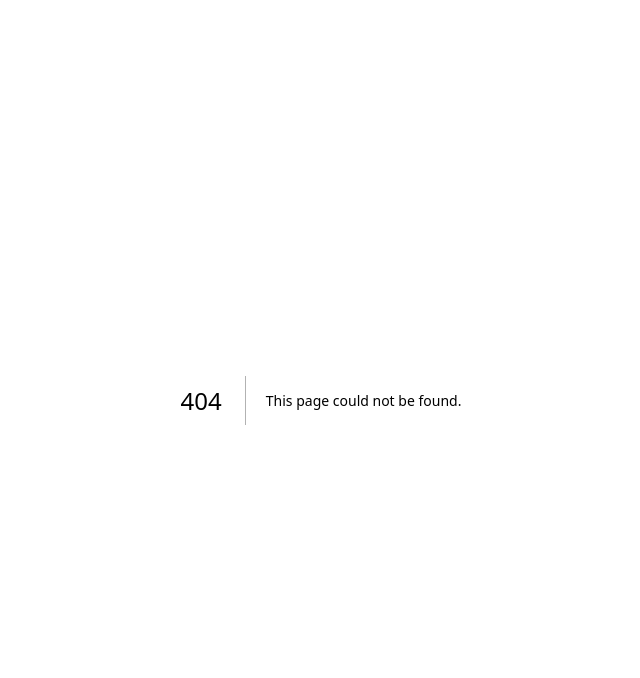
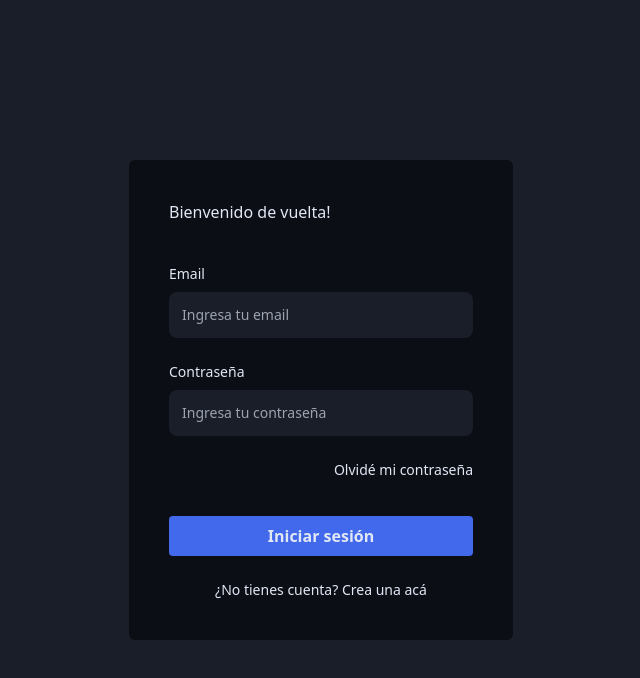
Before and after one commit to WitchImage/sirap-frontend, a Next.js app: page /login in a window 1280 px wide. Before the commit this address had no page. Shown: the top 678 px of the page, without its empty margins (319-959 px from the left). Built offline with nearby package versions, Linux system fonts and the light colour scheme.

Commit message:
feat: add login page

```diff
--- a/src/components/button.tsx
+++ b/src/components/button.tsx
@@ -1,19 +1,28 @@
 import { type ReactNode } from 'react';
 
 interface Props {
+    className?: string;
     children: ReactNode;
     block?: boolean;
     disabled?: boolean;
     onClick: () => void;
 }
-export function Button({ onClick, block, children, disabled }: Props) {
+export function Button({
+    className = '',
+    block,
+    children,
+    disabled,
+    onClick,
+}: Props) {
     return (
         <button
             onClick={onClick}
             className={`
-                bg-blue-300 hover:bg-blue-700 text-white font-bold py-2 px-4 rounded transition-all duration-[0.2s] active:scale-[0.95]
-                ${block ? 'block' : 'w-fit'}
+                ${className}
+                bg-blue-300 hover:bg-blue-700 text-white font-bold py-2 px-4 rounded
+                transition-all duration-[0.2s] active:scale-[0.95] w-full
             `}
+            disabled={disabled}
         >
             {children}
         </button>
--- a/src/components/card.tsx
+++ b/src/components/card.tsx
@@ -5,7 +5,9 @@ interface Props {
 
 export function Card({ children, className }: Props) {
     return (
-        <div className={`${className} p-4  rounded-lg bg-backgroundDark`}>
+        <div
+            className={`${className} flex flex-col gap-6 items-center justify-start`}
+        >
             {children}
         </div>
     );
--- a/src/components/input.tsx
+++ b/src/components/input.tsx
@@ -1,22 +1,38 @@
+type InputType =
+    | 'email'
+    | 'password'
+    | 'number'
+    | 'text'
+    | 'date'
+    | 'radio'
+    | 'checkbox'
+    | 'file';
+
 interface Props {
-    id: string;
+    name: string;
+    id?: string;
     label: string;
     placeholder: string;
     value: string;
-    onChange: (event: React.ChangeEvent<HTMLSelectElement>) => void;
-    onBlur?: (event: React.FocusEvent<HTMLSelectElement>) => void;
+    required?: boolean;
+    type?: InputType;
+    onChange: (event: React.ChangeEvent<HTMLInputElement>) => void;
+    onBlur?: (event: React.FocusEvent<HTMLInputElement>) => void;
 }
 
 export function Input({
+    name,
     id,
     label,
     placeholder,
     value,
+    required,
+    type = 'text',
     onChange,
     onBlur,
 }: Props) {
     return (
-        <div>
+        <div className='w-full'>
             <label
                 htmlFor={id}
                 className='block mb-2 text-sm font-medium text-white'
@@ -24,19 +40,22 @@ export function Input({
                 {label}
             </label>
             <input
-                type='email'
-                id={id}
+                name={name}
+                type={type}
+                id={id ?? name}
                 className='bg-background
-                border
-                text-white text-sm
-                rounded-lg
-                block w-full p-3
-                focus:border focus:border-blue-700 focus:outline-none
-                focus:ring-blue-700
+                    border border-transparent
+                    text-white text-sm
+                    rounded-lg
+                    block w-full p-3
+                    focus:border focus:border-blue-700 focus:outline-none
+                    focus:ring-blue-700
                 '
                 value={value}
                 placeholder={placeholder}
-                required
+                required={required}
+                onChange={onChange}
+                onBlur={onBlur}
             />
         </div>
     );
--- /dev/null
+++ b/src/pages/login.tsx
@@ -0,0 +1,44 @@
+import { Button, Card, Input } from '@/components';
+import Link from 'next/link';
+
+export default function Login() {
+    return (
+        <main className='h-screen bg-background'>
+            <section className='h-full md:flex md:items-center'>
+                <Card className='px-10 py-4 md:py-10 bg-backgroundDark h-full md:h-fit w-full md:w-[30%] rounded-none md:rounded-md mx-auto'>
+                    <h2 className='mb-4 self-start'>Bienvenido de vuelta!</h2>
+                    <Input
+                        name='email'
+                        label='Email'
+                        placeholder='Ingresa tu email'
+                        value={''}
+                        onChange={() => {}}
+                    />
+                    <Input
+                        name='password'
+                        label='Contraseña'
+                        placeholder='Ingresa tu contraseña'
+                        value={''}
+                        onChange={() => {}}
+                    />
+                    <Link
+                        className='text-sm self-end'
+                        href='password-recovery'
+                    >
+                        Olvidé mi contraseña
+                    </Link>
+                    <Button
+                        className='mt-3'
+                        onClick={() => {}}
+                    >
+                        Iniciar sesión
+                    </Button>
+                    <span className='text-sm'>
+                        ¿No tienes cuenta?{' '}
+                        <Link href='/register'>Crea una acá</Link>
+                    </span>
+                </Card>
+            </section>
+        </main>
+    );
+}
--- a/src/styles/globals.css
+++ b/src/styles/globals.css
@@ -1,3 +1,9 @@
 @tailwind base;
 @tailwind components;
 @tailwind utilities;
+
+@layer text-color {
+    body {
+        @apply text-white;
+    }
+}
```
